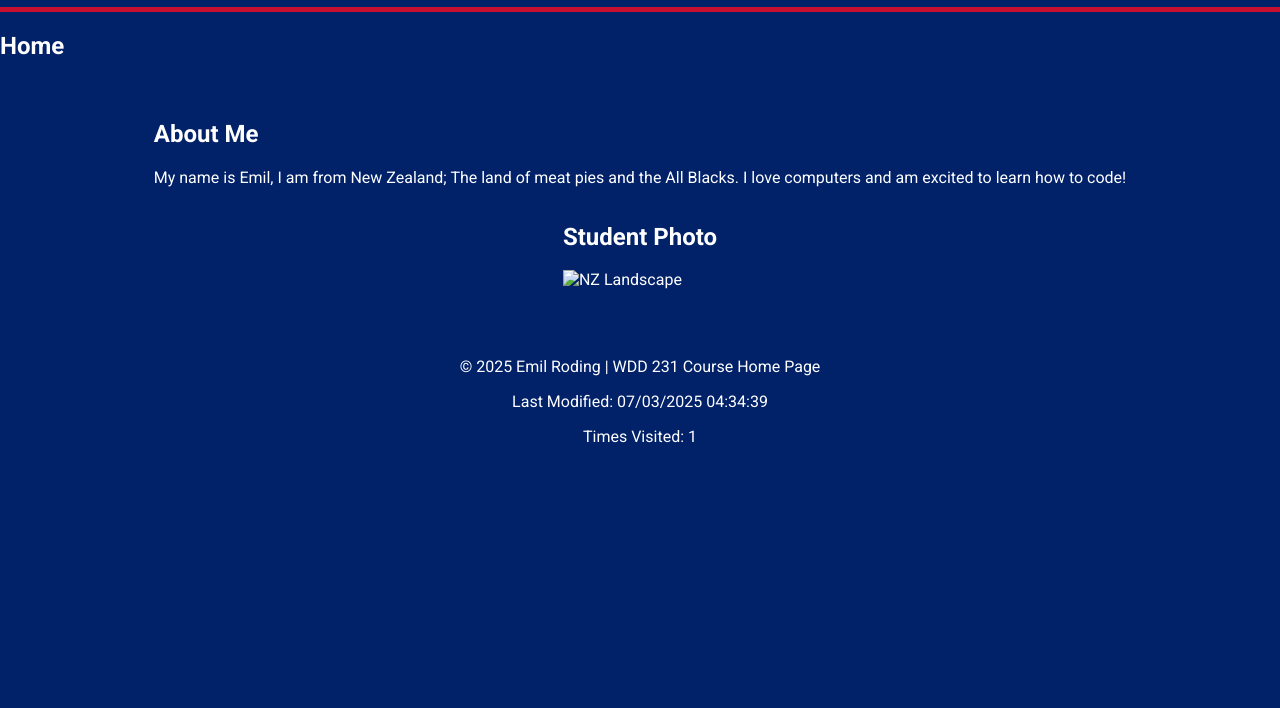
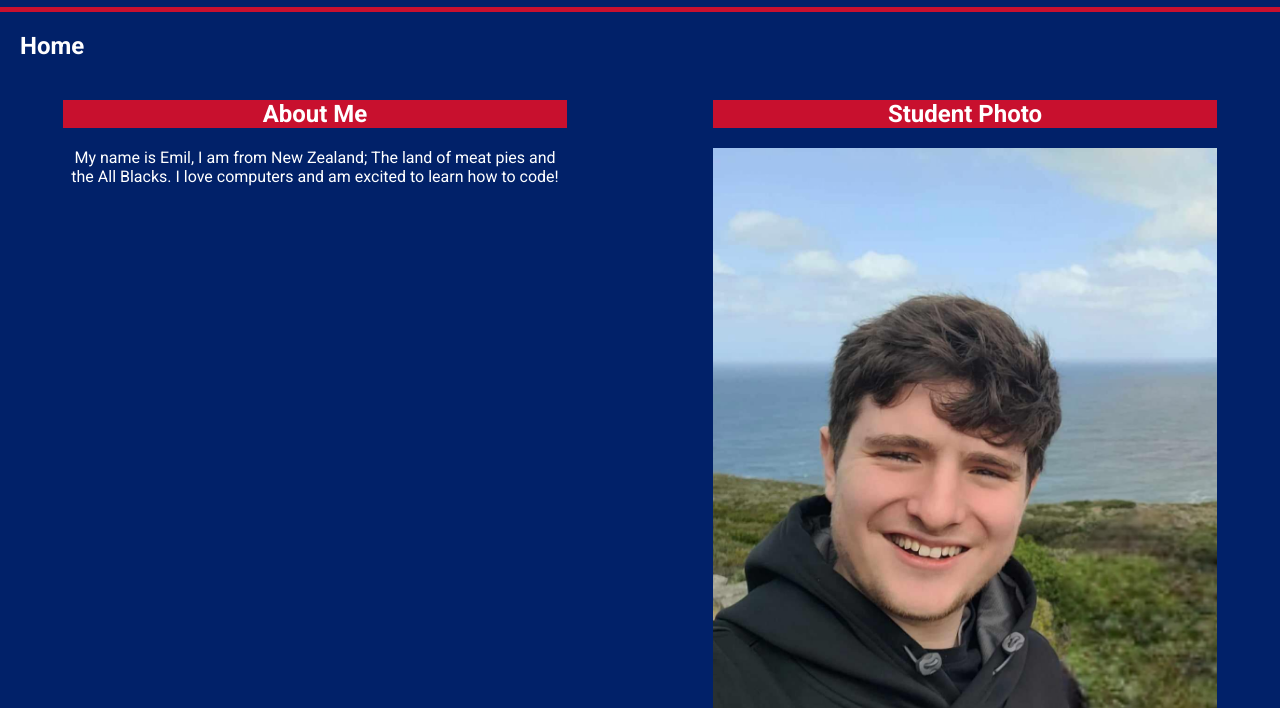
Before and after one commit to thk3306/wdd231, a plain HTML site: page index.html in a window 1280 px wide. Shown: the part 92-800 px from the top of the page. Drawn offline with Linux system fonts and the light colour scheme; no server answers.

Commit message:
updated home page

```diff
--- a/index.html
+++ b/index.html
@@ -29,19 +29,22 @@
     </div>
     </header>
     <main>
-        <h2>Home</h2>
+        <h2 class="top-heading">Home</h2>
         <div class="home">
             <div class="about">
             <h2>About Me</h2>
-            <p class = "about">My name is Emil, I am from New Zealand; The land of meat pies and the All Blacks. I love computers and am excited to learn how to code!</p>
+            <p>My name is Emil, I am from New Zealand; The land of meat pies and the All Blacks. I love computers and am excited to learn how to code!</p>
             </div>
             <div class="photo">
-            <h2 id="photo">Student Photo</h2>
+            <h2>Student Photo</h2>
             <picture>
-                <source srcset="images/nz.webp" media="(min-width:800px)">
-                <img src="images/nzsmall.webp" alt="NZ Landscape" loading="lazy">
+                <source srcset="images/profile.jpg" media="(min-width:800px)">
+                <img src="images/profile.jpg" alt="NZ Landscape" loading="lazy">
             </picture>
-        </div>
+            </div>
+            <div class="courses">
+                <h2>Web Certificate Courses</h2>
+            </div>
         </div>
     </main>
 
--- a/styles/index.css
+++ b/styles/index.css
@@ -125,17 +125,19 @@ header h1 {
     padding: 20px;
 }
 
-.home {
-    display: flex;
-    flex-direction: column;
-    align-items: center;
-    padding: 20px;
+.top-heading {
+    padding-left: 20px;
 }
 
-.about div h2 {
-
+.about, .courses, .photo {
+    width: 80%;
+    margin: 0 auto;
+    text-align: center;
 }
 
+.about h2, .courses h2, .photo h2 {
+    background-color: var(--red);
+}
 
 footer {
     background: var(--color);
@@ -194,6 +196,16 @@ footer {
     .navigation.open {
     flex-direction: row;
   }
+    .home{
+        display: grid;
+        grid-template-columns: 1fr 1fr;
+        gap: 20px;
+    }
+
+    .courses {
+        grid-column: span 2;
+    }
+
     footer{
         border: none;
     }
```
Also changed, not shown: images/profile.jpg (added).
